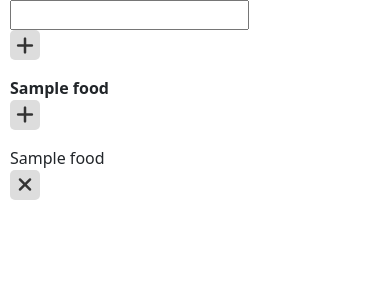
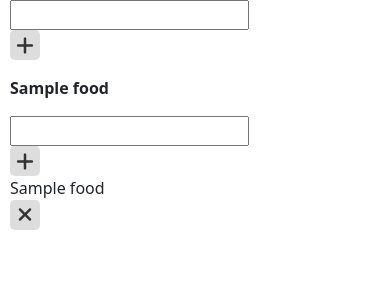
Before and after one commit to Jakob37/Home-display, a Flask app: template templates/planning.html in a window 390 px wide. Shown: the part 78-378 px from the top of the page. Run offline with Flask 3, Linux system fonts and the light colour scheme; the template is opened without the code that fills it: most values are stand-ins (such as "Sample title", 1, 10 or a date in 2020); some libraries are stand-ins or nearby versions.

Commit message:
Allow adding food

```diff
--- a/app.py
+++ b/app.py
@@ -143,14 +143,22 @@ def get_foods() -> dict[str, list[str]]:
     # return available_foods_grouped
 
 
+@app.route("/planning/add_food/<food_type>", methods=["POST"])
+def add_food(food_type: str):
+    dish_name = request.form["dish"]
+    available_foods = get_foods()
+    available_foods[food_type].append(dish_name)
+    save_foods(available_foods)
+    return redirect(url_for("planning"))
+
+
 @app.route("/planning/add_category", methods=["POST"])
 def add_category():
-    print("Adding category")
     print(request.form["textinput"])
     available_foods = get_foods()
     available_foods[request.form["textinput"]] = []
     save_foods(available_foods)
-    return planning()
+    return redirect(url_for("planning"))
 
 
 @app.route("/planning", methods=["GET", "POST"])
--- a/templates/planning.html
+++ b/templates/planning.html
@@ -25,14 +25,21 @@
 
 {% macro food_type(food_type, foods) %}
 <div class="row mb-3">
-    <div class="col-md-8" style="font-weight: bold;">
+    <div style="font-weight: bold;">
         {{food_type}}
     </div>
-    <div class="col-md-3">
-        <a href="/" class="icon-button-small" title="Weather">
-            <i class="fas fa-add"></i>
-        </a>
-    </div>
+</div>
+<div class="row">
+    <form action="/planning/add_food/{{food_type}}" method="post">
+        <div class="col-md-9">
+            <input name="dish" />
+        </div>
+        <div class="col-md-3">
+            <button type="submit" class="icon-button-small" title="Add food">
+                <i class="fas fa-add"></i>
+            </button>
+        </div>
+    </form>
 </div>
 {% for food in foods %}
 <div class="row mb-1">
@@ -40,7 +47,7 @@
         {{food}}
     </div>
     <div class="col-md-3">
-        <a href="/" class="icon-button-small" title="Weather">
+        <a class="icon-button-small" title="Remove food">
             <i class="fas fa-remove"></i>
         </a>
     </div>
```
